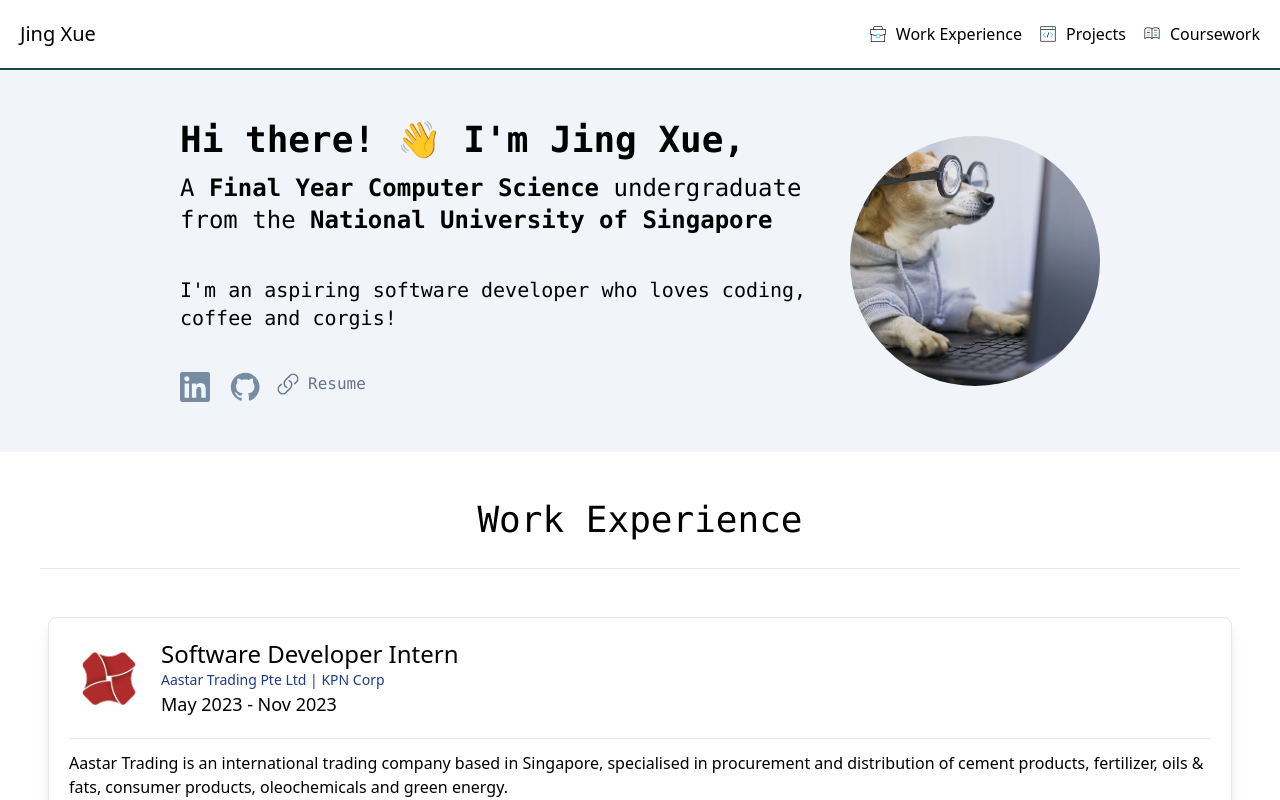
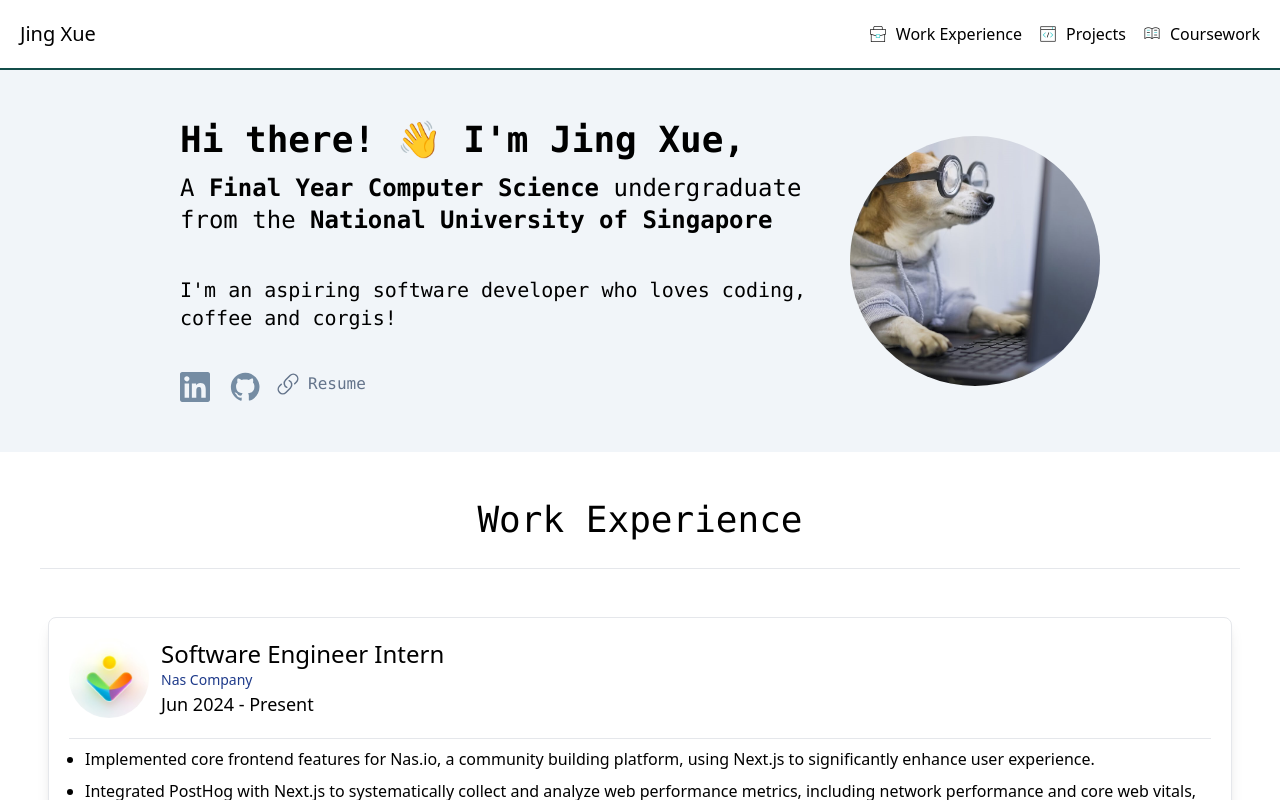
Before and after one commit to njxue/portfolio, a Vue app: page / in a window 1280 px wide. Shown: the top 800 px of the page. Built offline with nearby package versions, Linux system fonts and the light colour scheme; some icons are missing.

Commit message:
Add work experience at Nas

```diff
--- a/src/components/work/Experience.vue
+++ b/src/components/work/Experience.vue
@@ -2,7 +2,7 @@
   <div
     class="experience p-5 border-gray shadow-lg border rounded-lg invisible dark:bg-[#252525] dark:border-[#252525]">
     <div class="pb-5 text-2xl flex justify-start items-center gap-3">
-      <img class="w-20" :src="experience.logo" />
+      <img class="w-20 rounded-full" :src="experience.logo" />
       <div>
         <p>{{ experience.role }}</p>
         <p class="text-sm text-blue-900 dark:text-red-600">
@@ -14,7 +14,7 @@
       </div>
     </div>
     <hr class="dark:border-[#3d3d3d]" />
-    <div class="my-3">{{ experience.companyDescription }}</div>
+    <!-- <div class="my-3">{{ experience.companyDescription }}</div> -->
     <ul class="list-disc list-outside pl-4">
       <li class="my-2" v-for="deliverable in experience.deliverables">
         {{ deliverable }}
--- a/src/data/WorkExperiences.js
+++ b/src/data/WorkExperiences.js
@@ -1,11 +1,22 @@
 const WorkExperiences = [
+  {
+    name: "Nas Company",
+    role: "Software Engineer Intern",
+    startDate: "Jun 2024",
+    endDate: "Present",
+    deliverables: [
+      "Implemented core frontend features for Nas.io, a community building platform, using Next.js to significantly enhance user experience.",
+      "Integrated PostHog with Next.js to systematically collect and analyze web performance metrics, including network performance and core web vitals, delivering key insights for improving SEO.",
+    ],
+    techs: ["next", "tailwind", "posthog"],
+    logo: "/images/nasLogo.jfif",
+  },
   {
     name: "Aastar Trading Pte Ltd | KPN Corp",
     role: "Software Developer Intern",
     startDate: "May 2023",
     endDate: "Nov 2023",
-    companyDescription:
-      `
+    companyDescription: `
       Aastar Trading is an international trading company based in Singapore, specialised in procurement and distribution of cement products, fertilizer, oils & fats, consumer products,
       oleochemicals and green energy.
       `,
@@ -14,7 +25,7 @@ const WorkExperiences = [
       "Streamlined critical business procedures by introducing Quality-of-Life features to the company's business portal in React and C# as well as ad-hoc bug fixes",
       "Revamped and enhanced the existing codebase through extensive refactoring, resulting in improved performance and code maintainability",
       "Successfully migrated a vital and complex business procedure from the legacy business portal to the new one, resulting in remarkable performance boosts and significantly reducing manual labor",
-      "Initiated and led the development of detailed code documentation, incorporating UML and sequence diagrams, to facilitate the integration of future developers into the codebase"
+      "Initiated and led the development of detailed code documentation, incorporating UML and sequence diagrams, to facilitate the integration of future developers into the codebase",
     ],
     techs: ["react", "csharp", "javascript", "mysql"],
     logo: "/images/kpnLogo.png",
```
Also changed, not shown: public/icons/posthog.svg (added), public/images/nasLogo.jfif (added).
